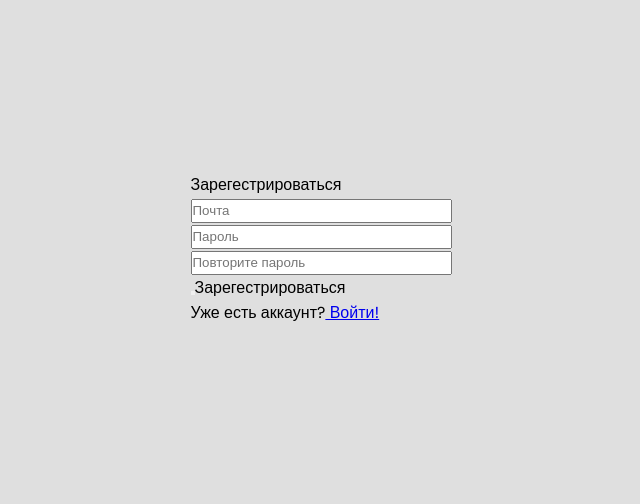
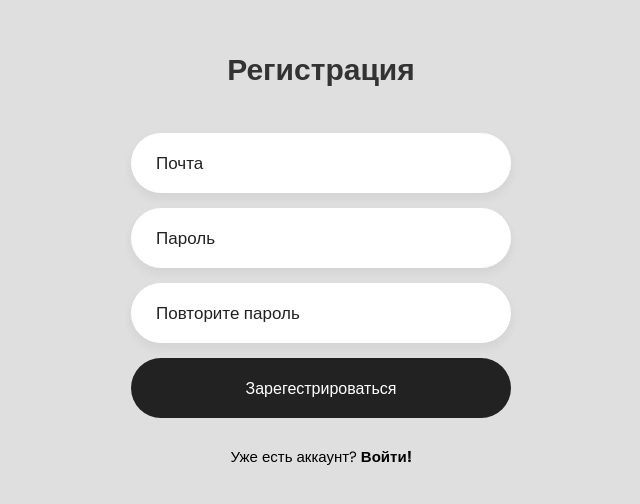
Before and after one commit to cchuvakk/random-route-generator, an Angular app in the folder frontend/: page /authpage in a window 1280 px wide. Shown: the part 152-656 px from the top of the page, without its empty margins (319-959 px from the left). Built offline with nearby package versions, Linux system fonts and the light colour scheme.

Commit message:
css auth

```diff
--- a/frontend/src/app/authpage/authpage.component.css
+++ b/frontend/src/app/authpage/authpage.component.css
@@ -0,0 +1,121 @@
+@import url('https://fonts.googleapis.com/css2?family=Poppins:wght@400;500&display=swap');
+
+*{
+margin: 0;
+padding: 0;
+box-sizing: border-box;
+font-family: 'Poppins', sans-serif;
+}
+body{
+    display: flex;
+    justify-content: center;
+    align-items: center;
+    min-height: 100vh;
+    background: #dfdfdf;
+}
+.auth-container{
+    display: flex;
+    justify-content: center;
+    flex-direction: column;
+    width: 440px;
+    height: auto;
+    padding: 30px;
+
+}
+.auth-header{
+    text-align: center;
+    margin: 20px 0 40px 0;
+}
+.auth-header header{
+    color: #333;
+    font-size: 30px;
+    font-weight: 600;
+}
+.input-box .input-field{
+    width: 100%;
+    height: 60px;
+    font-size: 17px;
+    padding: 0 25px;
+    margin-bottom: 15px;
+    border-radius: 30px;
+    border: none;
+    box-shadow: 0px 5px 10px 1px rgba(0,0,0, 0.05);
+    outline: none;
+    transition: .3s;
+}
+::placeholder{
+    font-weight: 500;
+    color:#222;
+}
+.input-box .input-field:focus {
+    border: 0.5px solid #555;
+    box-shadow: 0px 5px 15px 2px rgba(0, 123, 255, 0.2);
+    transform: scale(1.02);
+}
+.forgot{
+    display: flex;
+    justify-content: space-between;
+    margin-bottom: 40px;
+}
+section{
+    display: flex;
+    align-items: center;
+    font-size: 14px;
+    color: #555;
+}
+#check{
+    margin-right: 10px;
+}
+label[for="check"]{
+    font-size: 14px;
+    color: #555;
+    cursor: pointer;
+    transition: color 0.3s ease;
+}
+#check:checked + label[for="check"] {
+    color: #007bff;
+}
+a{
+    text-decoration: none;
+}
+a:hover{
+    text-decoration: underline;
+}
+section a{
+    color: #555;
+}
+.input-submit{
+    position: relative;
+}
+.submit-btn{
+    width: 100%;
+    height: 60px;
+    background: #222;
+    border: none;
+    border-radius: 30px;
+    cursor: pointer;
+    transition: .3s;
+}
+.input-submit label{
+    position: absolute;
+    top:45%;
+    left: 50%;
+    color:#fff;
+    -webkit-transform: translate(-50%, -50%);
+    -ms-transform: translate(-50%, -50%);
+    transform: translate(-50%, -50%);
+    cursor: pointer;
+}
+.submit-btn:hover{
+    background: #000;
+    transform: scale(1.05, 1);
+}
+.sign-up-link{
+    text-align: center;
+    font-size: 15px;
+    margin-top: 20px;
+}
+.sign-up-link a{
+    color: #000;
+    font-weight: 600;
+}
--- a/frontend/src/app/authpage/authpage.component.html
+++ b/frontend/src/app/authpage/authpage.component.html
@@ -1,6 +1,6 @@
 <div class="auth-container">
     <div class = "auth-header">
-        <header>Зарегестрироваться</header>
+        <header>Регистрация</header>
     </div>
     <div class = "input-box">
         <input type="email" class="input-field" placeholder="Почта" autocomplete="off" required>
--- a/frontend/src/app/welcomepage/welcomepage.component.html
+++ b/frontend/src/app/welcomepage/welcomepage.component.html
@@ -2,7 +2,7 @@
     <div class = "login-header">
         <header>Войти</header>
     </div>
-    <div class = "input-box">
+    <div class ="input-box">
         <input type="email" class="input-field" placeholder="Почта" autocomplete="off" required>
     </div>
     <div class="input-box">
```
